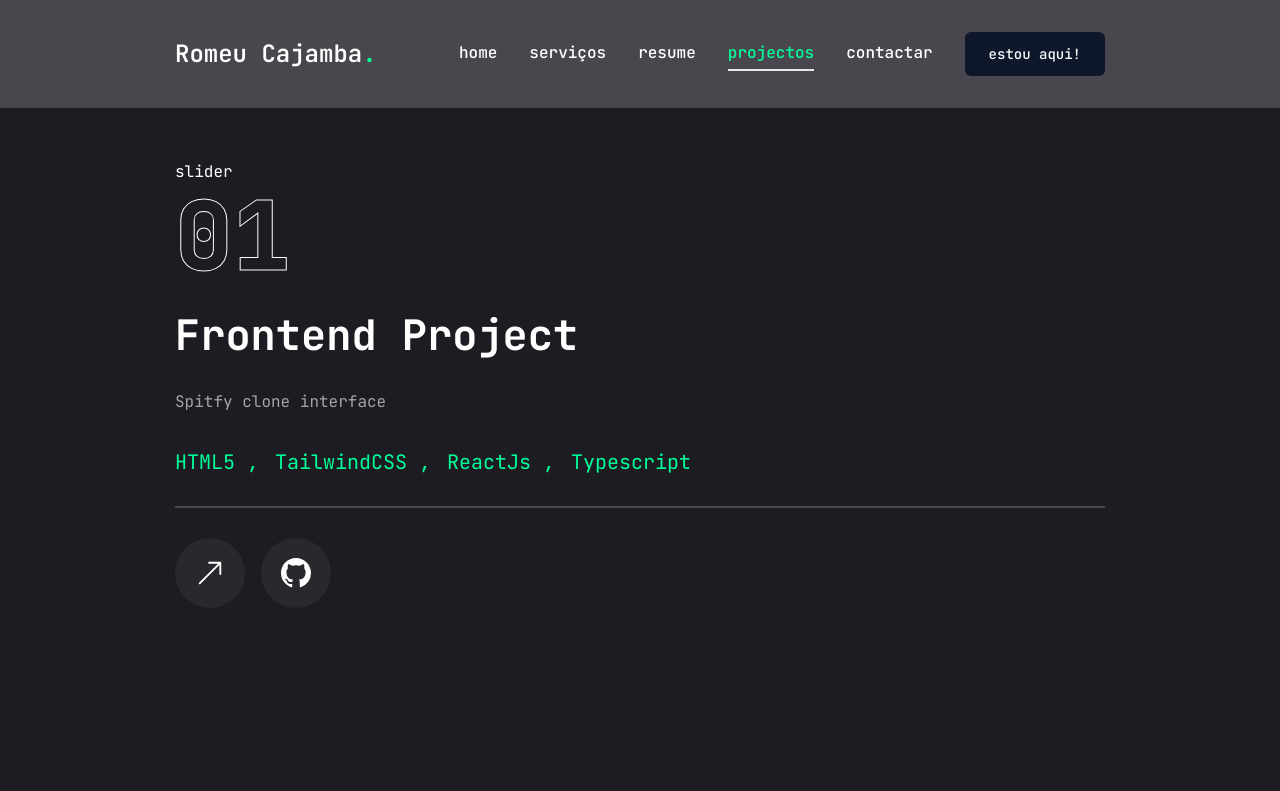
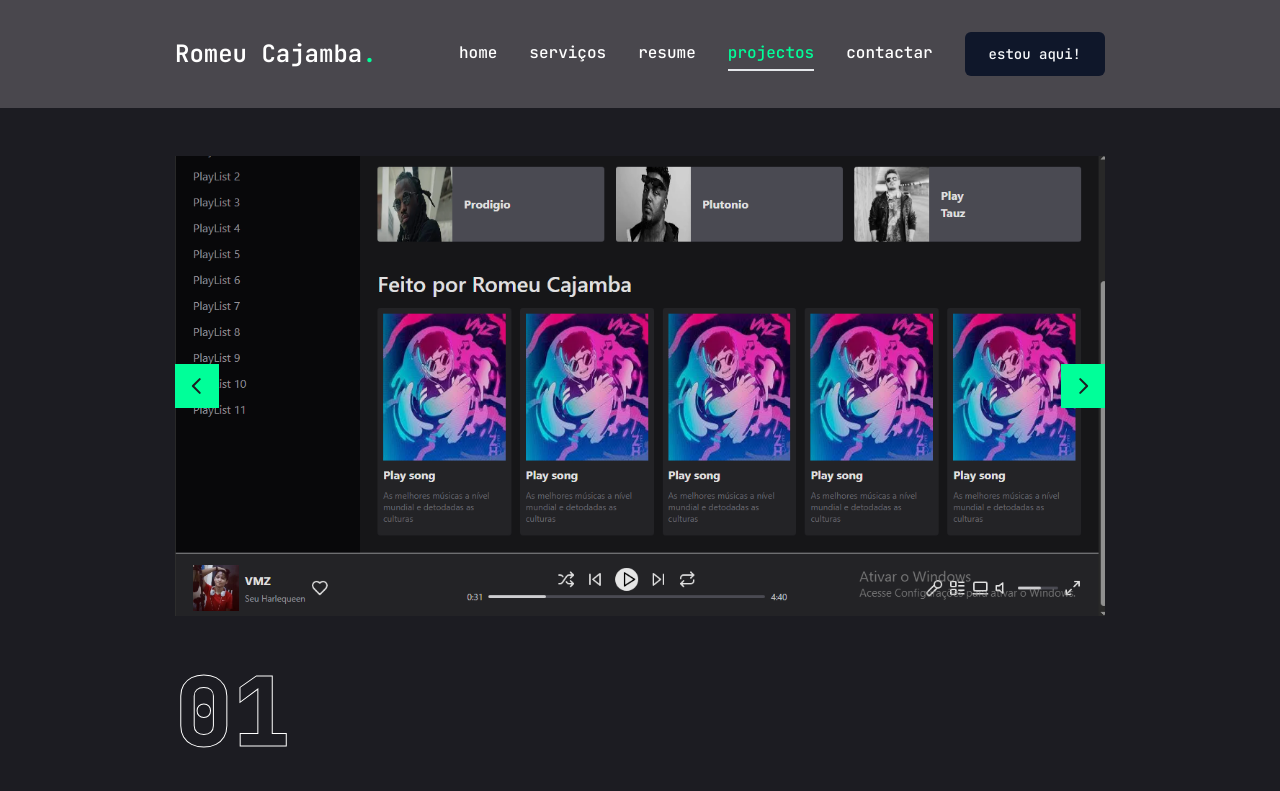
Before and after one commit to romeucajamba/portfolio_Cajamba, a Next.js app: page /work in a window 1280 px wide. Shown: the top 791 px of the page. Built offline with nearby package versions, Linux system fonts and the light colour scheme.

Commit message:
feat:works page

```diff
--- a/src/app/work/page.tsx
+++ b/src/app/work/page.tsx
@@ -7,6 +7,7 @@ import { BsArrowUpRight, BsGithub } from "react-icons/bs"
 import { Tooltip, TooltipContent, TooltipProvider, TooltipTrigger} from "@/components/ui/tooltip";
 import Link from 'next/link';
 import Image from 'next/image';
+import WorkSliderBtns from "../../components/WorkSliderBtns";
 
 
 const projects = [
@@ -21,7 +22,7 @@ const projects = [
       { name: "ReactJs"},
       { name: "Typescript"},
     ],
-    image: '../../../public/work/spotfy2.png',
+    image: '/work/spotfy2.png',
     live: "https://spotify-interface-mauve.vercel.app/",
     github: "https://github.com/romeucajamba/SpotifyInterface"
   },
@@ -34,7 +35,7 @@ const projects = [
       { name: "React Native"},
       { name: "Typescript"},
     ],
-    image: '../../../public/work/TelaPrincipal.png',
+    image: '/work/TelaPrincipal.png',
     live: "",
     github: "https://github.com/romeucajamba/BiblioGest"
   },
@@ -49,7 +50,7 @@ const projects = [
       { name: "ReactJs"},
       { name: "Typescript"},
     ],
-    image: '../../../public/work/event.png',
+    image: '/work/event.png',
     live: "https://event-manager-inky.vercel.app/",
     github: "https://github.com/romeucajamba/event_manager"
   },
@@ -64,7 +65,7 @@ const projects = [
       { name: "ReactJs"},
       { name: "Javascript"},
     ],
-    image: '../../../public/work/post.png',
+    image: '/work/post.png',
     live: "https://postagens-r6p5.onrender.com",
     github: "https://github.com/romeucajamba/Postagens"
   },
@@ -79,64 +80,72 @@ const projects = [
       { name: "ReactJs"},
       { name: "Typescript"},
     ],
-    image: '../../../public/work/transaction.png',
+    image: '/work/transaction.png',
     live: "https://transitions-indol.vercel.app/",
     github: "https://github.com/romeucajamba/transitions"
   },
 ];
 
 export default function Work(){
-  const [project, setProject] = useState(projects[0])
-  return(
+  const [project, setProject] = useState(projects[0]);
+
+  // Função para lidar com a troca de slides
+  const handleSlideChange = (swiper: any) => {
+    const currentIndex = swiper.activeIndex;
+
+    // Certifique-se de que o índice seja válido antes de atualizar o estado
+    if (currentIndex >= 0 && currentIndex < projects.length) {
+      setProject(projects[currentIndex]);
+    }
+  };
+
+  return (
     <motion.section
-      initial={{opacity:0}}
-      animate={{opacity:1}}
-      className="min-h-[80vh flex flex.col justify-center py-12 xl:px-0]"
+      initial={{ opacity: 0 }}
+      animate={{ opacity: 1, transition: { delay: 2.4, duration: 0.4, ease: "easeIn" } }}
+      className="min-h-[80vh] flex flex-col justify-center py-12 xl:px-0"
     >
       <div className='container mx-auto'>
         <div className='flex flex-col xl:flex-row xl:gap-[30px]'>
+          {/* Informações do projeto */}
           <div className='w-full xl:w-[50%] xl:h-[460px] flex flex-col xl:justify-between order-2 xl:order-none'>
-              <div className='flex flex-col gap-[30px] h-[50%] '>
+            <div className='flex flex-col gap-[30px] h-[50%]'>
               <div className='text-8xl leading-none font-extrabold text-transparent text-outline'>{project.num}</div>
-
-                  <h2 className='text-[42px] font-bold leading-none text-white group-hover:text-accent transition-all duration-500 capitalize'>{project.category} project </h2>
-
+              <h2 className='text-[42px] font-bold leading-none text-white group-hover:text-accent transition-all duration-500 capitalize'>
+                {project.category} project
+              </h2>
               <p className='text-white/60'>{project.Description}</p>
-
               <ul className='flex gap-4'>
-                    {project.stack.map((item, index) => {
-                      return (
-                          <li key={index} className='text-xl text-accent'>{item.name} {index !== project.stack.length - 1 && ","}</li>
-                      )
-                    })}
+                {project.stack.map((item, index) => (
+                  <li key={index} className='text-xl text-accent'>
+                    {item.name}{index !== project.stack.length - 1 && ","}
+                  </li>
+                ))}
               </ul>
-
               <div className='border border-white/20'></div>
-
               <div className='flex items-center gap-4'>
+                {project.live && (
                   <Link href={project.live}>
                     <TooltipProvider delayDuration={100}>
                       <Tooltip>
                         <TooltipTrigger className='w-[70px] h-[70px] rounded-full bg-white/5 flex justify-center items-center group'>
-                                  <BsArrowUpRight className='text-white text-3xl group-hover:text-accent'/>
+                          <BsArrowUpRight className='text-white text-3xl group-hover:text-accent' />
                         </TooltipTrigger>
-
                         <TooltipContent>
                           <p>Live project</p>
                         </TooltipContent>
                       </Tooltip>
                     </TooltipProvider>
                   </Link>
-
+                )}
                 <Link href={project.github}>
                   <TooltipProvider delayDuration={100}>
                     <Tooltip>
                       <TooltipTrigger className='w-[70px] h-[70px] rounded-full bg-white/5 flex justify-center items-center group'>
-                                  <BsGithub className='text-white text-3xl group-hover:text-accent'/>
+                        <BsGithub className='text-white text-3xl group-hover:text-accent' />
                       </TooltipTrigger>
-
                       <TooltipContent>
-                                <p>github repository</p>
+                        <p>GitHub repository</p>
                       </TooltipContent>
                     </Tooltip>
                   </TooltipProvider>
@@ -145,7 +154,30 @@ export default function Work(){
             </div>
           </div>
 
-            <div>slider</div>
+          {/* Slider de projetos */}
+          <div className='w-full xl:w-[50%]'>
+            <Swiper
+              spaceBetween={30}
+              slidesPerView={1}
+              className='xl:h-[520px] 2xl:h-[520px] mb-12'
+              onSlideChange={handleSlideChange}
+            >
+              {projects.map((project, index) => (
+                <SwiperSlide key={index} className='w-full'>
+                  <div className='h-[460px] relative group flex justify-center items-center bg-pink-50/20'>
+                    <div className='absolute top-0 bottom-0 w-full h-full bg-black/10 z-10'></div>
+                    <div className='relative w-full h-full'>
+                      <Image src={project.image} alt={`Project image ${project.num}`} fill className='object-cover' />
+                    </div>
+                  </div>
+                </SwiperSlide>
+              ))}
+              <WorkSliderBtns
+                containerStyles="flex gap-2 absolute right-0 bottom-[calc(50%_-_22px)] xl:bottom-0 z-20 w-full justify-between xl:w-max xl:justify-none"
+                btnStyles="bg-accent hover:bg-accent-hover text-primary text-[22px] w-[44px] h-[44px] flex justify-center items-center transition-all"
+              />
+            </Swiper>
+          </div>
         </div>
       </div>
     </motion.section>
--- /dev/null
+++ b/src/components/WorkSliderBtns.tsx
@@ -0,0 +1,21 @@
+"use client"
+import { useSwiper } from "swiper/react";
+import {PiCaretLeftBold, PiCaretRightBold} from "react-icons/pi"
+
+
+const WorkSliderBtns = ({containerStyles, btnStyles, iconStyles}: any) => {
+    const swiper = useSwiper();
+
+    return (
+        <div className={containerStyles}>
+            <button className={btnStyles} onClick={() => swiper.slidePrev()}>
+                <PiCaretLeftBold className={iconStyles}/>
+            </button>
+            <button className={btnStyles} onClick={() => swiper.slideNext()}>
+                <PiCaretRightBold className={iconStyles}/>
+            </button>
+        </div>
+    )
+}
+
+export default WorkSliderBtns;
```
Lines whose indentation alone changed are shown as unchanged.
